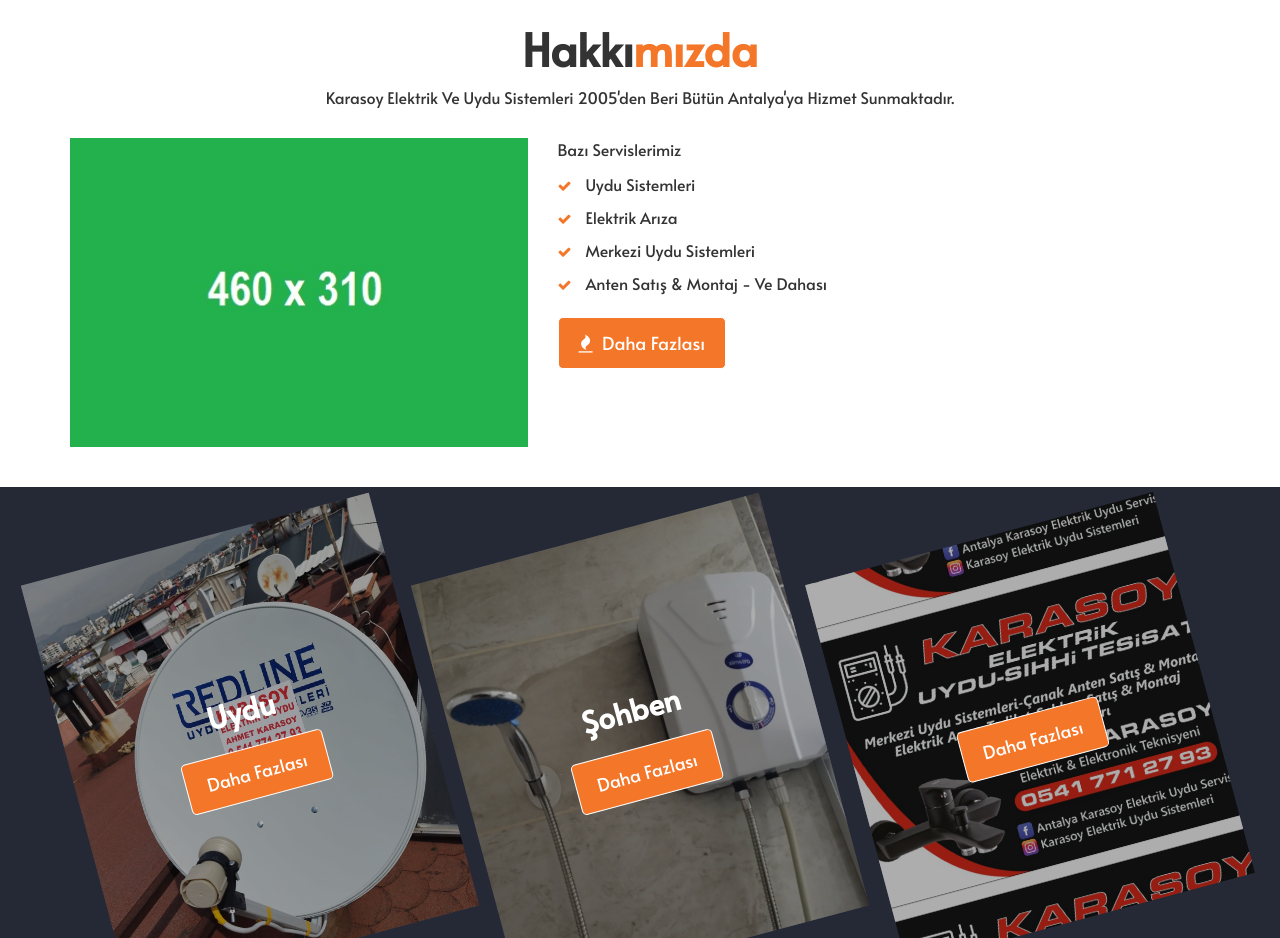
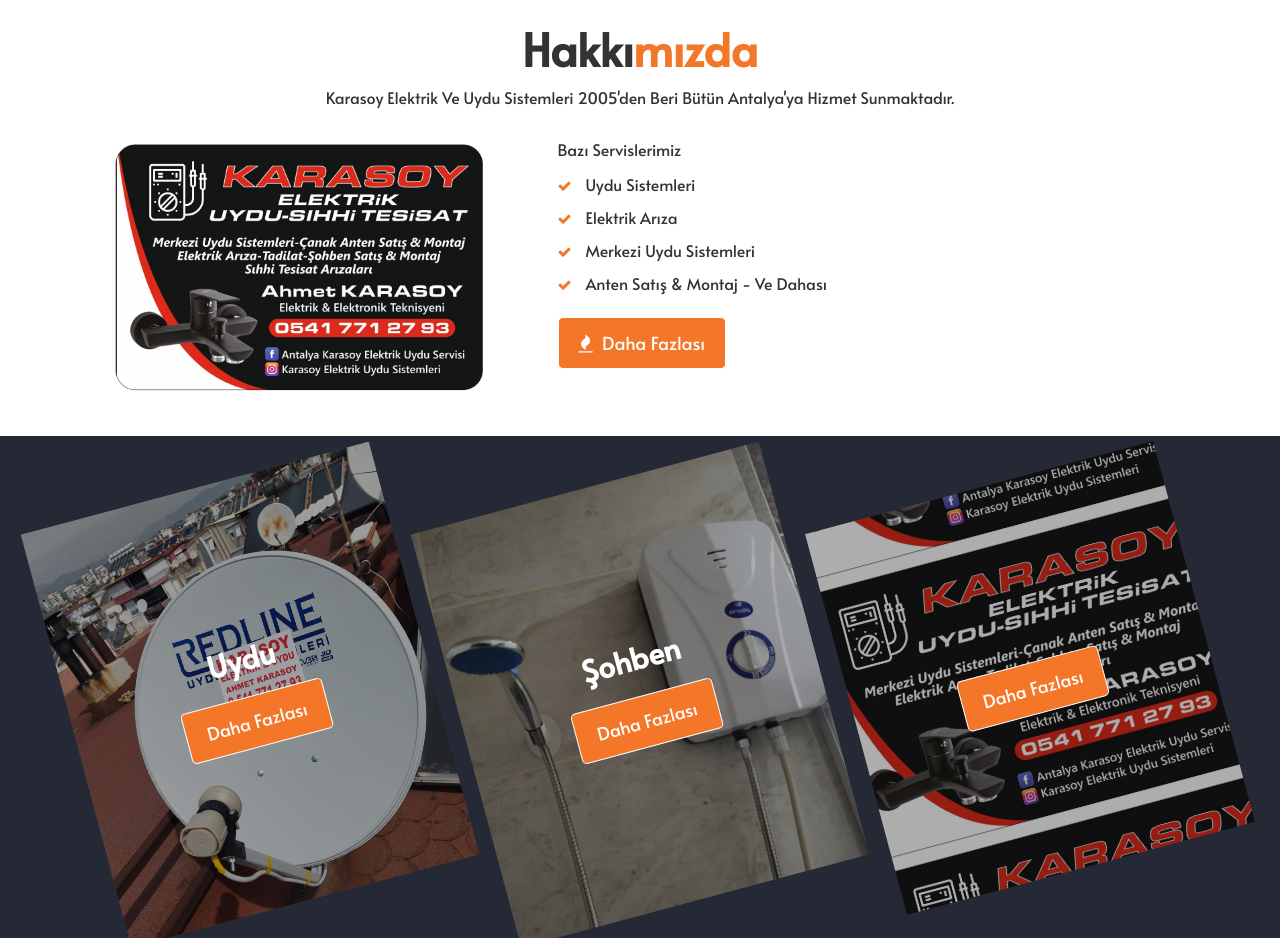
Before and after one commit to karasoyelektrik/elektrik, a plain HTML site: page index.html in a window 1280 px wide. Shown: the part 2020-2958 px from the top of the page. Drawn offline with Linux system fonts and the light colour scheme.

Commit message:
Update index.html

```diff
--- a/index.html
+++ b/index.html
@@ -133,7 +133,7 @@
    <div class="about_home_2 clearfix">
     <div class="col-sm-5">
      <div class="about_home_2l clearfix">
-	  <img src="img/4.jpg" class="iw" alt="abc">
+	  <img src="resimler/reklam.jpg" class="iw" alt="abc">
 	 </div>
 	</div>
 	<div class="col-sm-7">
```
